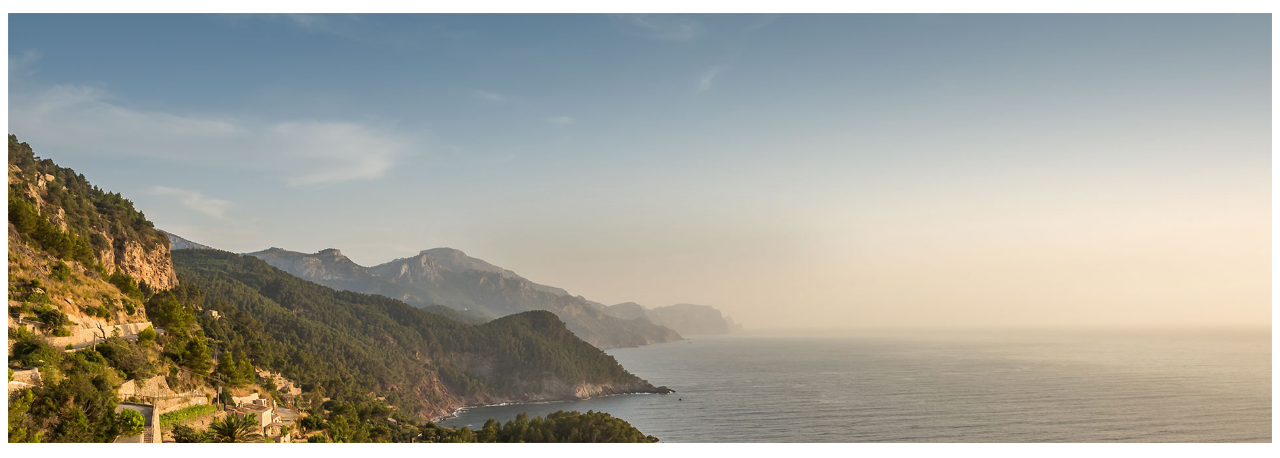
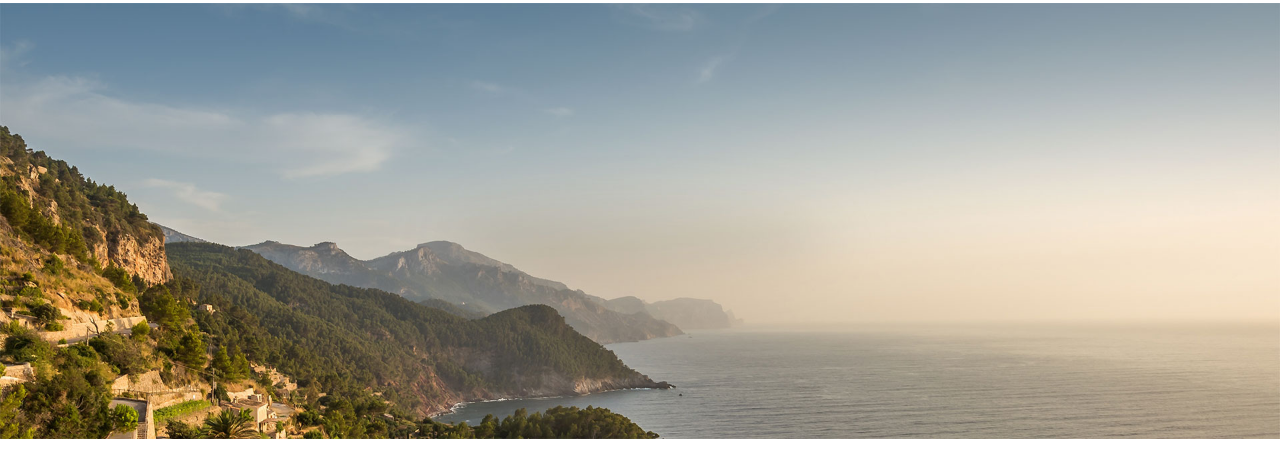
Before and after one commit to WarrenTyler/responsive-travel-site, a website built with webpack: page app/index.html in a window 1280 px wide. Shown: the part 148-606 px from the top of the page. Built offline with nearby package versions, Linux system fonts and the light colour scheme.

Commit message:
Refactor styles folder structure and import "normalize.css"
- Organized the folder structure of styles to optimize the use of postcss-import.
- Updated "styles.css" to include "normalize.css" using the @import directive.
- Added separate files for global styles ("base/_global.css") and large hero styles ("modules/_large-hero").

```diff
--- /dev/null
+++ b/app/assets/styles/base/_global.css
@@ -0,0 +1,9 @@
+body {
+  font-family: "Roboto", sans-serif;
+  color: #333;
+}
+
+img {
+  max-width: 100%;
+  height: auto;
+}
--- a/app/assets/styles/styles.css
+++ b/app/assets/styles/styles.css
@@ -1,11 +1,3 @@
+@import "normalize.css";
+@import "base/_global.css";
 @import "modules/_large-hero";
-
-body {
-  font-family: "Roboto", sans-serif;
-  color: #333;
-}
-
-img {
-  max-width: 100%;
-  height: auto;
-}
```
Also changed, not shown: app/bundled.js (+1 -1 lines).
